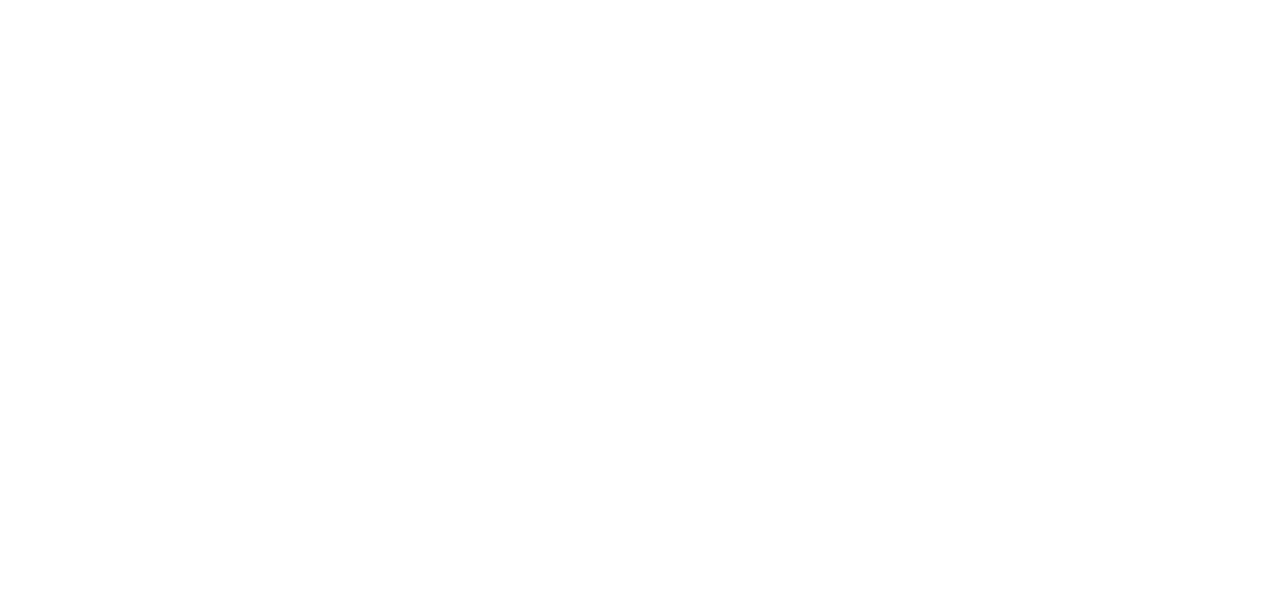
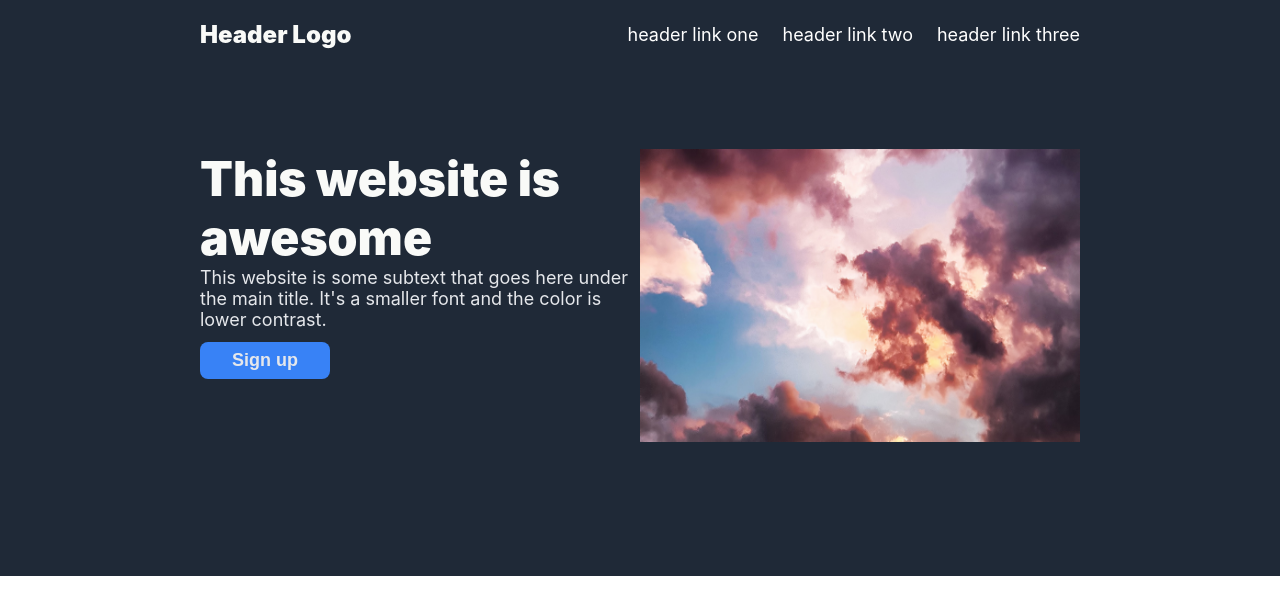
Before and after one commit to steveesong/Foundations-Landing-Page-, a plain HTML site: page index.html in a window 1280 px wide. Drawn offline with Linux system fonts and the light colour scheme.

Commit message:
Add hero in html and css

```diff
--- a/index.html
+++ b/index.html
@@ -8,8 +8,27 @@
         <link rel="stylesheet" href="style.css">
     </head>
     <body>
-       <div class="header">
-
-       </div>
+        <div class="header">
+            <div class="logo">Header Logo</div>
+            <ul>
+                <li><a href="#">header link one</a></li>
+                <li><a href="#">header link two</a></li>
+                <li><a href="#">header link three</a></li>
+            </ul>
+        </div>
+        <div class="hero">
+            <div class="herotext">
+                <div class="heromain">
+                    This website is awesome
+                </div>
+                <div class="hero2">
+                    This website is some subtext that goes here under the main title. It's a smaller font and the color is lower contrast.
+                </div>
+                <button class="blue">Sign up</button>
+            </div>
+            <div class="heroimage">
+                <img src="./images/orangeclouds.jpg">
+            </div>
+        </div>
     </body>
 </html>
--- a/style.css
+++ b/style.css
@@ -1,4 +1,77 @@
+body {
+    font-family: -apple-system, BlinkMacSystemFont, 'Segoe UI', Roboto, Oxygen, Ubuntu, Cantarell, 'Open Sans', 'Helvetica Neue', sans-serif;
+    min-height: 100vh;
+    display: flex;
+    flex-direction: column;
+    margin: 0;
+}
+
 .header {
+    color: #F9FAF8;
+    background-color: #1F2937;
     display: flex;
-    justify
+    justify-content: space-between;
+    align-items: center;
+    padding: 20px 200px;
+    font-size: 24px;
 }
+
+ul {
+    list-style: none;
+    padding: 0;
+    margin: 0;
+    display: flex;
+    gap: 24px;
+    font-size: 18px;
+}
+
+a {
+    color: white;
+    text-decoration: none;
+}
+
+.logo {
+    font-weight: 900;
+}
+
+.hero {
+    display: flex;
+    background-color: #1F2937;
+    padding: 80px 200px 130px;
+}
+
+.herotext {
+    width: 50%;
+    flex-shrink: 0;
+}
+
+.heromain {
+    color: #F9FAF8;
+    font-size: 48px;
+    font-weight: 900;
+}
+
+.hero2 {
+    color: #E5E7EB;
+    font-size: 18px;
+    margin-bottom: 12px;
+}
+
+.blue{
+    background-color: #3882F6;
+    color:#E5E7EB;
+    font-size: 18px;
+    border-radius: 8px;
+    border: none;
+    padding: 8px 32px;
+    font-weight: 900;
+}
+
+.heroimage {
+    width: 50%;
+    flex-shrink: 0;
+}
+
+img {
+    width: 100%;
+}
```
